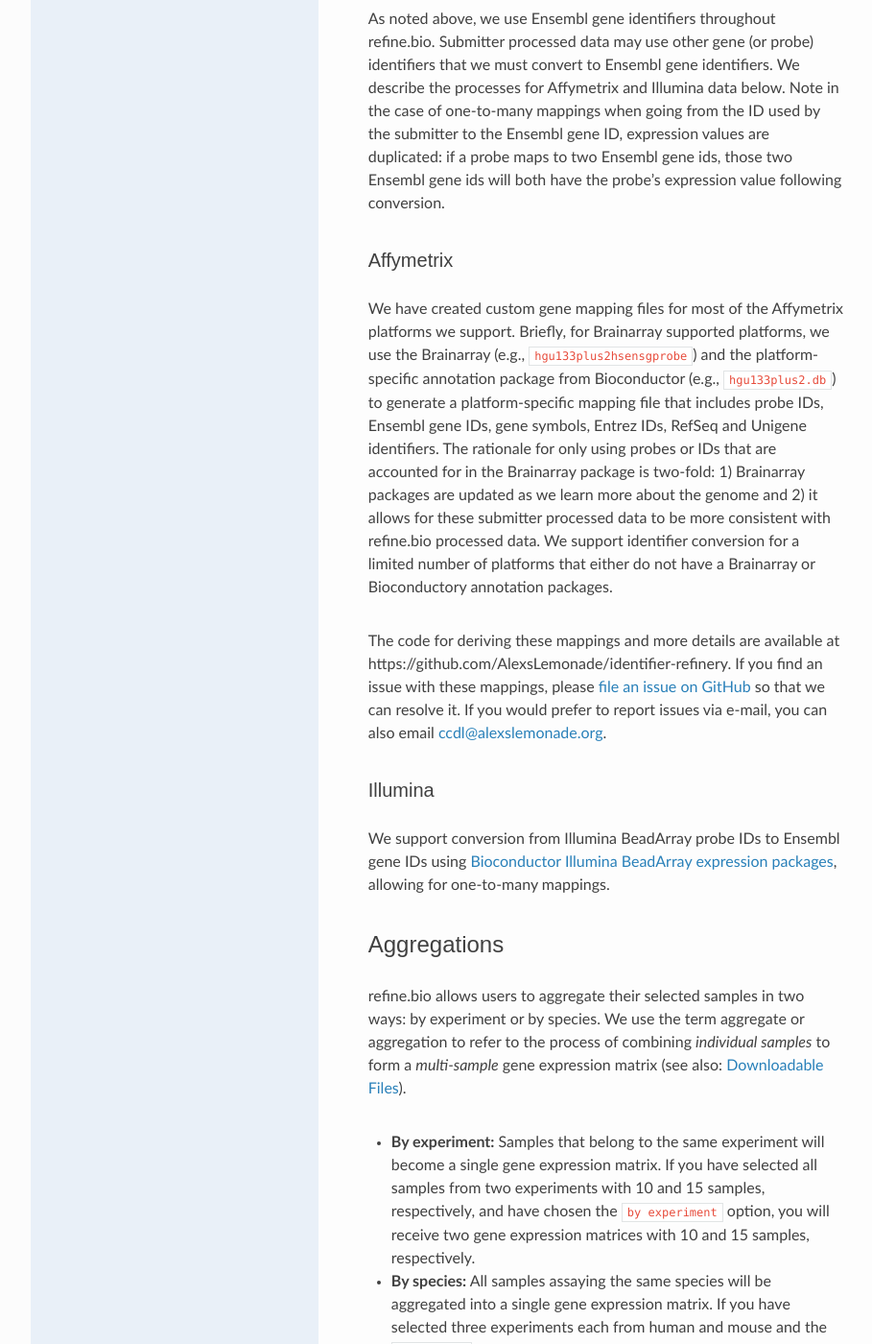
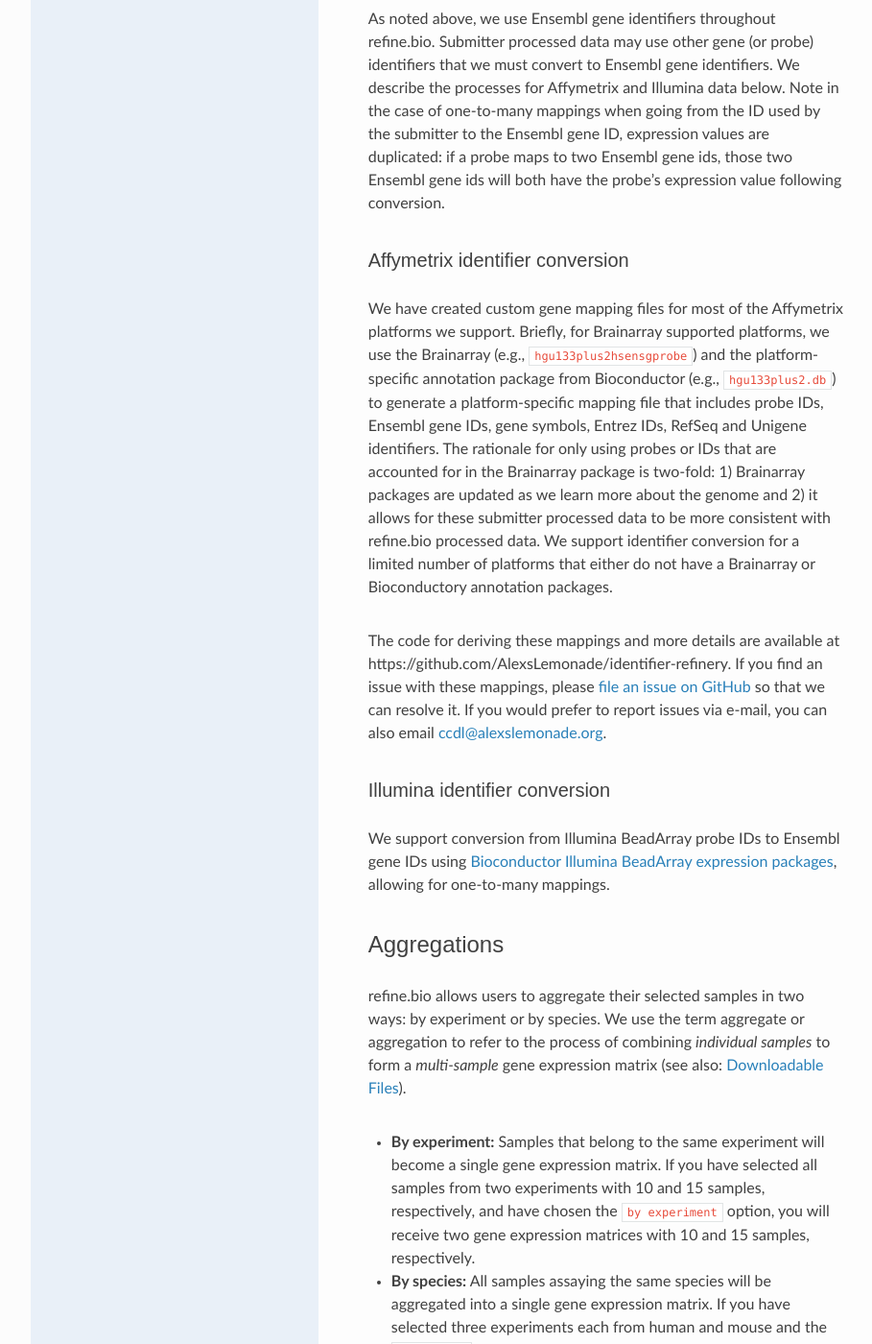
Before and after one commit to AlexsLemonade/refinebio-docs, a Sphinx documentation site: the page built from docs/main_text.md, in a window 1280 px wide and 1400 px high, scrolled down 10814 px. Shown: the whole window at 96% size, without its empty margins (158-1067 px from the left). Built offline with Sphinx 7.4.7 and the Read the Docs theme 2.0.0, drawn with Linux system fonts in a browser that asks for light colours.

Commit message:
Update submitter processed microarray platform headers (#132)
* Change submitter processed headers

* Conversion is a better word

```diff
--- a/docs/main_text.md
+++ b/docs/main_text.md
@@ -218,7 +218,7 @@ We describe the processes for Affymetrix and Illumina data below.
 Note in the case of one-to-many mappings when going from the ID used by the submitter to the Ensembl gene ID, expression values are duplicated:
 if a probe maps to two Ensembl gene ids, those two Ensembl gene ids will both have the probe's expression value following conversion.
 
-### Affymetrix
+### Affymetrix identifier conversion
 
 We have created custom gene mapping files for most of the Affymetrix platforms we support.
 Briefly, for Brainarray supported platforms, we use the Brainarray (e.g., `hgu133plus2hsensgprobe`) and the platform-specific annotation package from Bioconductor (e.g., `hgu133plus2.db`) to generate a platform-specific mapping file that includes probe IDs, Ensembl gene IDs, gene symbols, Entrez IDs, RefSeq and Unigene identifiers.
@@ -229,7 +229,7 @@ The code for deriving these mappings and more details are available at https://g
 If you find an issue with these mappings, please <a href ="https://github.com/AlexsLemonade/refinebio/issues" target = "blank">file an issue on GitHub </a> so that we can resolve it.
 If you would prefer to report issues via e-mail, you can also email [ccdl@alexslemonade.org](mailto:ccdl@alexslemonade.org).
 
-### Illumina
+### Illumina identifier conversion
 
 We support conversion from Illumina BeadArray probe IDs to Ensembl gene IDs using
 <a href = "https://www.bioconductor.org/packages/release/BiocViews.html#___IlluminaChip" target ="blank">Bioconductor Illumina BeadArray expression packages</a>,
```
